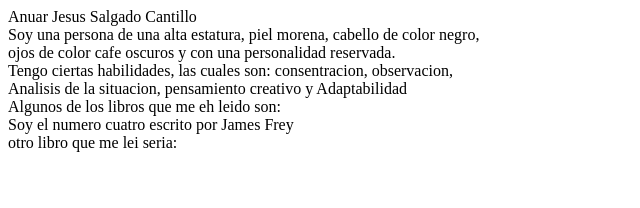
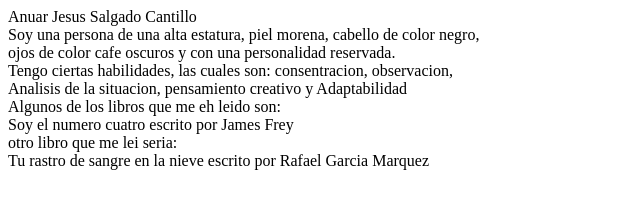
Before and after one commit to 1AnuAr1/descrip, a plain HTML site: page Desktop/Parcial-Mie-Noche-Anuar/index.html in a window 1280 px wide. Shown: the whole page, without its empty margins (0-640 px from the left). Drawn offline with Linux system fonts and the light colour scheme.

Commit message:
ninth commit

```diff
--- a/Desktop/Parcial-Mie-Noche-Anuar/index.html
+++ b/Desktop/Parcial-Mie-Noche-Anuar/index.html
@@ -14,5 +14,6 @@
     <div> Algunos de los libros que me eh leido son: </div>
     <div> Soy el numero cuatro escrito por James Frey </div>
     <div> otro libro que me lei seria: </div>
+    <div> Tu rastro de sangre en la nieve escrito por Rafael Garcia Marquez</div>
 </body>
 </html>
```
